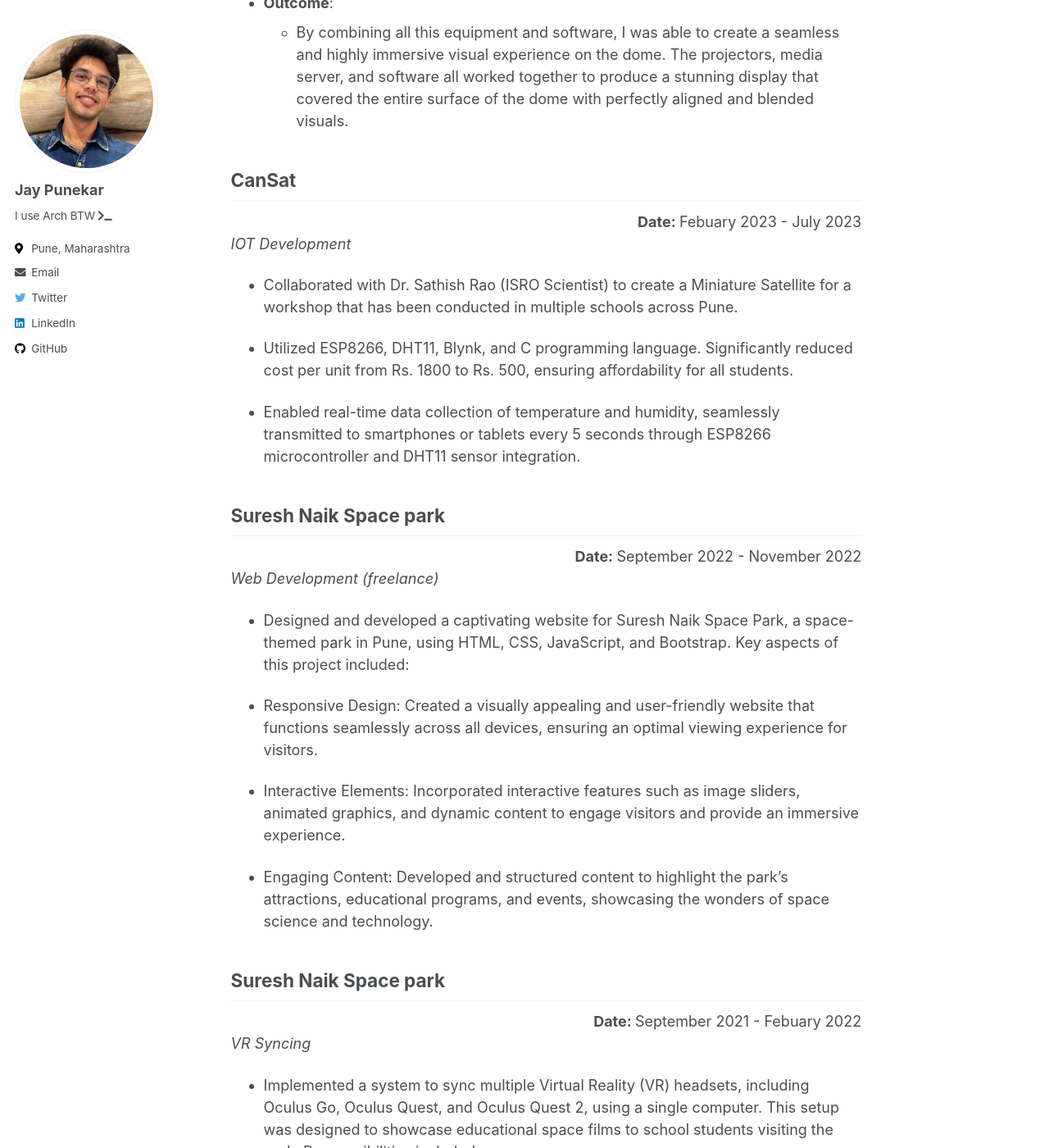
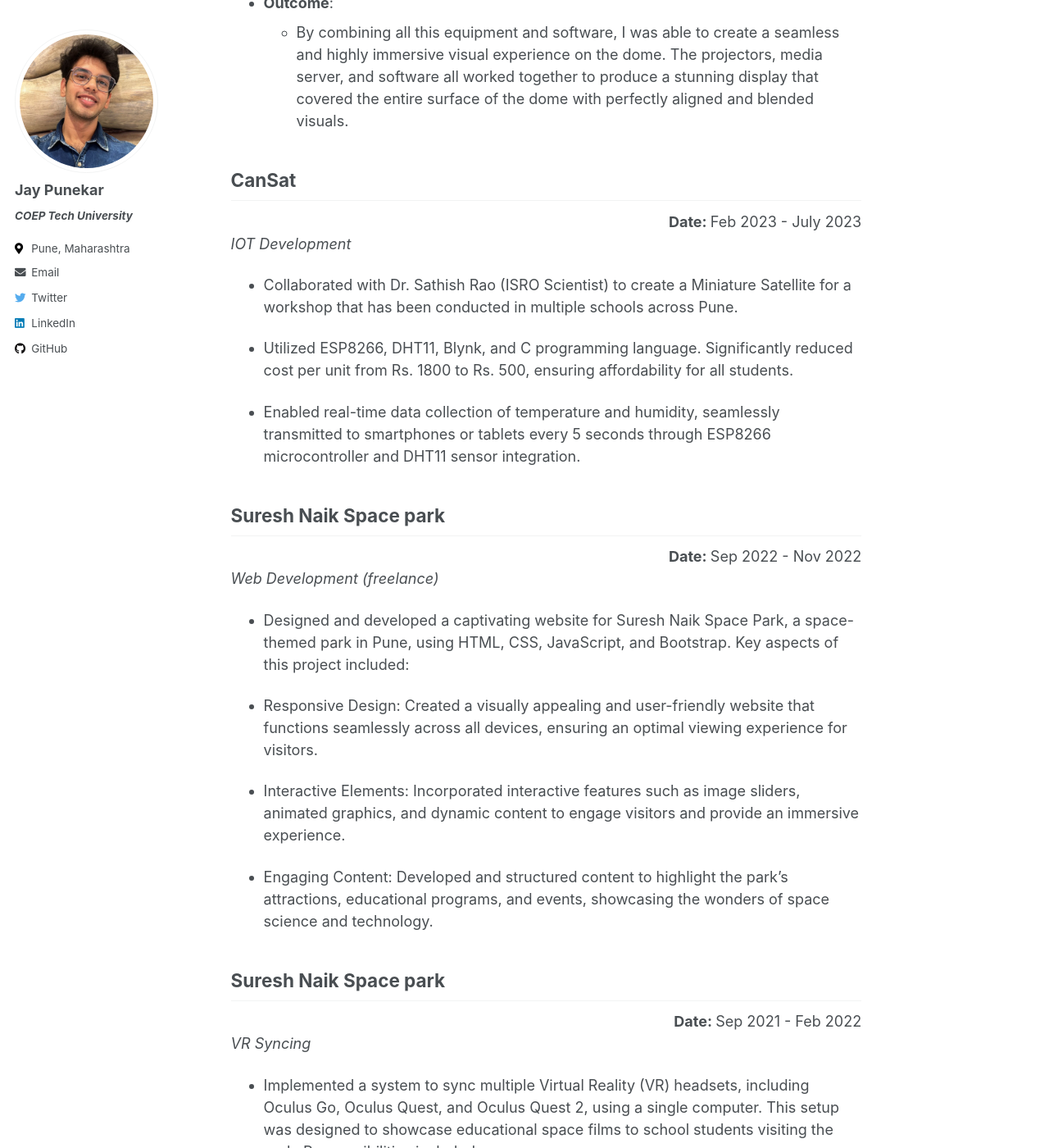
Before and after one commit to jaypunekar/jaypunekar.github.io, a Jekyll site: the page built from _pages/experience.md, in a window 1280 px wide and 1400 px high, scrolled down 1252 px. Shown: the whole window at 82% size. Built offline with Jekyll 4.4.1, drawn with Linux system fonts in a browser that asks for light colours; some of the changed text lies outside the part shown.

Commit message:
updated portfolio

```diff
--- a/_config.yml
+++ b/_config.yml
@@ -86,7 +86,7 @@ analytics:
 author:
   name             : "Jay Punekar"
   avatar           : "profile.jpg"
-  bio              : "I use Arch BTW <i class='fas fa-terminal'></i>"
+  bio              : "<b><i>COEP Tech University</i></b>"
   location         : "Pune, Maharashtra"
   employer         :
   pubmed           :
@@ -278,6 +278,8 @@ whitelist:
   - jekyll-feed
   - jemoji
 
+contact:
+  phone: "+91 9730307167"
 
 # Archives
 #  Type
--- a/_includes/author-profile.html
+++ b/_includes/author-profile.html
@@ -20,7 +20,7 @@
   </div>
 
   <div class="author__urls-wrapper">
-    <button class="btn btn--inverse">Follow</button>
+    <button class="btn btn--inverse">Contact</button>
     <ul class="author__urls social-icons">
       {% if author.location %}
         <li><i class="fa fa-fw fa-map-marker-alt" aria-hidden="true" style="padding-right: 1.5em;"></i>{{ author.location }}</li>
--- a/_pages/experience.md
+++ b/_pages/experience.md
@@ -10,7 +10,7 @@ header:
 Here, I am sharing my previous freelance work experience, which spans diverse fields including dome projection mapping, IoT development, web development, and VR systems integration.
 
 ## River Paradise Resort
-<div align="right"><b>Date: </b>June 2023 - October 2023</div>
+<div align="right"><b>Date: </b>June 2023 - Oct 2023</div>
 *Dome Projection Mapping*
 - **Project**:
   - I worked on a dome projection mapping project where the visuals were projected onto a 10-meter geodesic dome. The goal was to create a fully immersive experience with precise alignment and seamless blending of visuals across the curved surface of the dome.
@@ -30,7 +30,7 @@ Here, I am sharing my previous freelance work experience, which spans diverse fi
   - By combining all this equipment and software, I was able to create a seamless and highly immersive visual experience on the dome. The projectors, media server, and software all worked together to produce a stunning display that covered the entire surface of the dome with perfectly aligned and blended visuals.
 
 ## CanSat
-<div align="right"><b>Date: </b>Febuary 2023 - July 2023</div>
+<div align="right"><b>Date: </b>Feb 2023 - July 2023</div>
 *IOT Development*
 - Collaborated with Dr. Sathish Rao (ISRO Scientist) to create a Miniature Satellite for a workshop that has been conducted in multiple schools across Pune.
 
@@ -41,7 +41,7 @@ Rs. 1800 to Rs. 500, ensuring affordability for all students.
 
 
 ## Suresh Naik Space park
-<div align="right"><b>Date: </b>September 2022 - November 2022</div>
+<div align="right"><b>Date: </b>Sep 2022 - Nov 2022</div>
 *Web Development (freelance)*
 - Designed and developed a captivating website for Suresh Naik Space Park, a space-themed park in Pune, using HTML, CSS, JavaScript, and Bootstrap. Key aspects of this project included:
 
@@ -52,7 +52,7 @@ Rs. 1800 to Rs. 500, ensuring affordability for all students.
 - Engaging Content: Developed and structured content to highlight the park's attractions, educational programs, and events, showcasing the wonders of space science and technology.
 
 ## Suresh Naik Space park
-<div align="right"><b>Date: </b>September 2021 - Febuary 2022</div>
+<div align="right"><b>Date: </b>Sep 2021 - Feb 2022</div>
 *VR Syncing*
 - Implemented a system to sync multiple Virtual Reality (VR) headsets, including Oculus Go, Oculus Quest, and Oculus Quest 2, using a single computer. This setup was designed to showcase educational space films to school students visiting the park. Responsibilities included:
 
--- a/assets/css/collapse.css
+++ b/assets/css/collapse.css
@@ -14,3 +14,4 @@
 .container .content {
     display: none;
     padding : 5px;
+}
```
